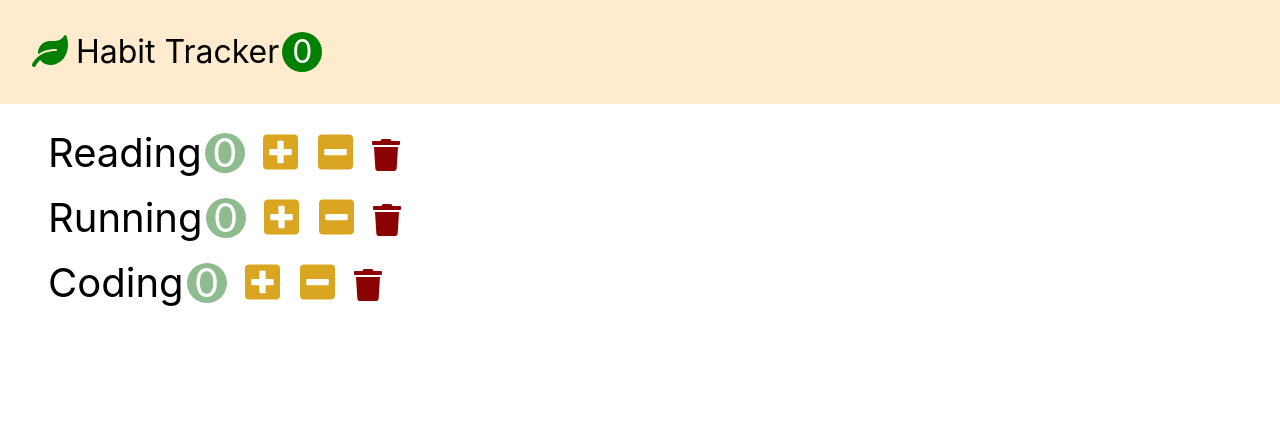
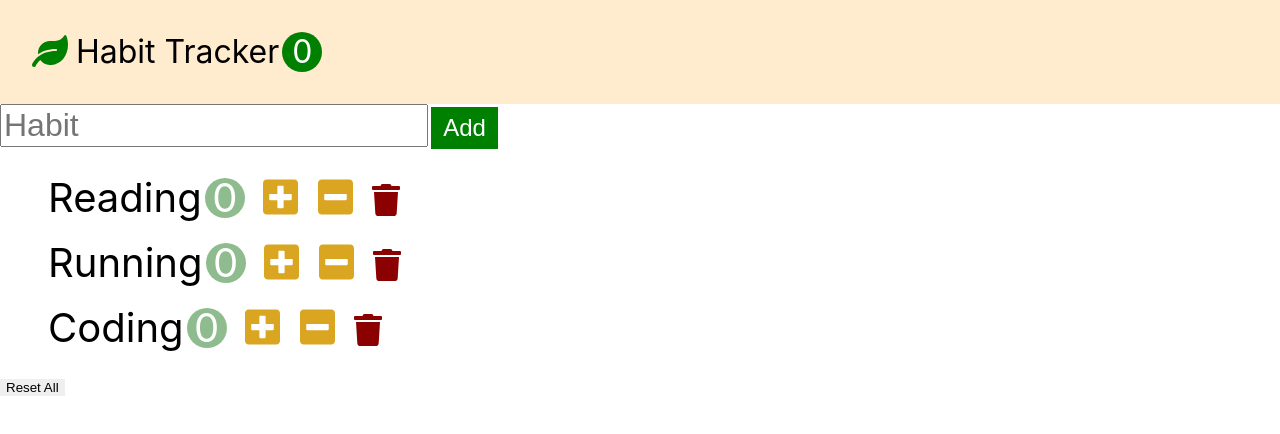
Before and after one commit to chuheeseung/front-end-study, a React (Create React App) app in the folder react-basic/habit-tracker/: page / in a window 1280 px wide. Shown: the top 434 px of the page. Built offline with nearby package versions, Linux system fonts and the light colour scheme.

Commit message:
22.01.15

```diff
--- a/react-basic/habit-tracker/src/App.css
+++ b/react-basic/habit-tracker/src/App.css
@@ -30,6 +30,22 @@
     background-color: green;
     color: white;
     border-radius: 50%;
+}
+
+.add-input {
+    font-size: 2rem;
+}
+
+.add-input {
+    margin-right: 0.2rem;
+}
+
+.add-button {
+    height: 100%;
+    font-size: 1.5rem;
+    padding: 0.3em 0.5em;
+    background-color: green;
+    color: white;
 }
 
 .habits {
--- a/react-basic/habit-tracker/src/app.jsx
+++ b/react-basic/habit-tracker/src/app.jsx
@@ -37,6 +37,10 @@
         this.setState({habits});
     }
 
+    handleAdd = (name) => {
+        const habits = [...this.state.habits, {id: Date.now(), name: name, count: 0}]
+        this.setState({habits});
+    }
 
     render() {
         return (
@@ -47,6 +51,7 @@
                     onIncrement={this.handleIncrement}
                     onDecrement={this.handleDecrement}
                     onDelete={this.handleDelete}
+                    onAdd={this.handleAdd}
                 />
             </>
         );
--- /dev/null
+++ b/react-basic/habit-tracker/src/components/habitAddForm.jsx
@@ -0,0 +1,30 @@
+import React, { Component } from 'react';
+
+class HabitAddForm extends Component {
+    formRef = React.createRef();
+    inputRef = React.createRef();
+
+    onSubmit = (event) => {
+        event.preventDefault(); // 새로고침 방지
+        const name = this.inputRef.current.value;
+        name && this.props.onAdd(name);
+        // this.inputRef.current.value = "";
+        this.formRef.current.reset();
+    };
+
+    render() {
+        return (
+            <form ref={this.formRef} className="add-form" onSubmit={this.onSubmit}>
+                <input
+                    ref={this.inputRef}
+                    type="text"
+                    className="add-input"
+                    placeholder="Habit"
+                />
+                <button className="add-button">Add</button>
+            </form>
+        );
+    }
+}
+
+export default HabitAddForm;
--- a/react-basic/habit-tracker/src/components/habits.jsx
+++ b/react-basic/habit-tracker/src/components/habits.jsx
@@ -1,5 +1,6 @@
 import React, { Component } from 'react';
 import Habit from './habit';
+import HabitAddForm from './habitAddForm';
 
 class Habits extends Component {
 
@@ -15,8 +16,14 @@
         this.props.onDelete(habit);
     }
 
+    handleAdd = (name) => {
+        this.props.onAdd(name);
+    }
+
     render() {
         return (
+            <>
+                <HabitAddForm onAdd={this.handleAdd} />
                 <ul>
                     {
                         this.props.habits.map(habit => (
@@ -30,6 +37,8 @@
                         ))
                     }
                 </ul>
+                <button className="habits-reset" onClick={this.props.onReset}>Reset All</button>
+            </>
         );
     }
 }
```
Lines whose indentation alone changed are shown as unchanged.
